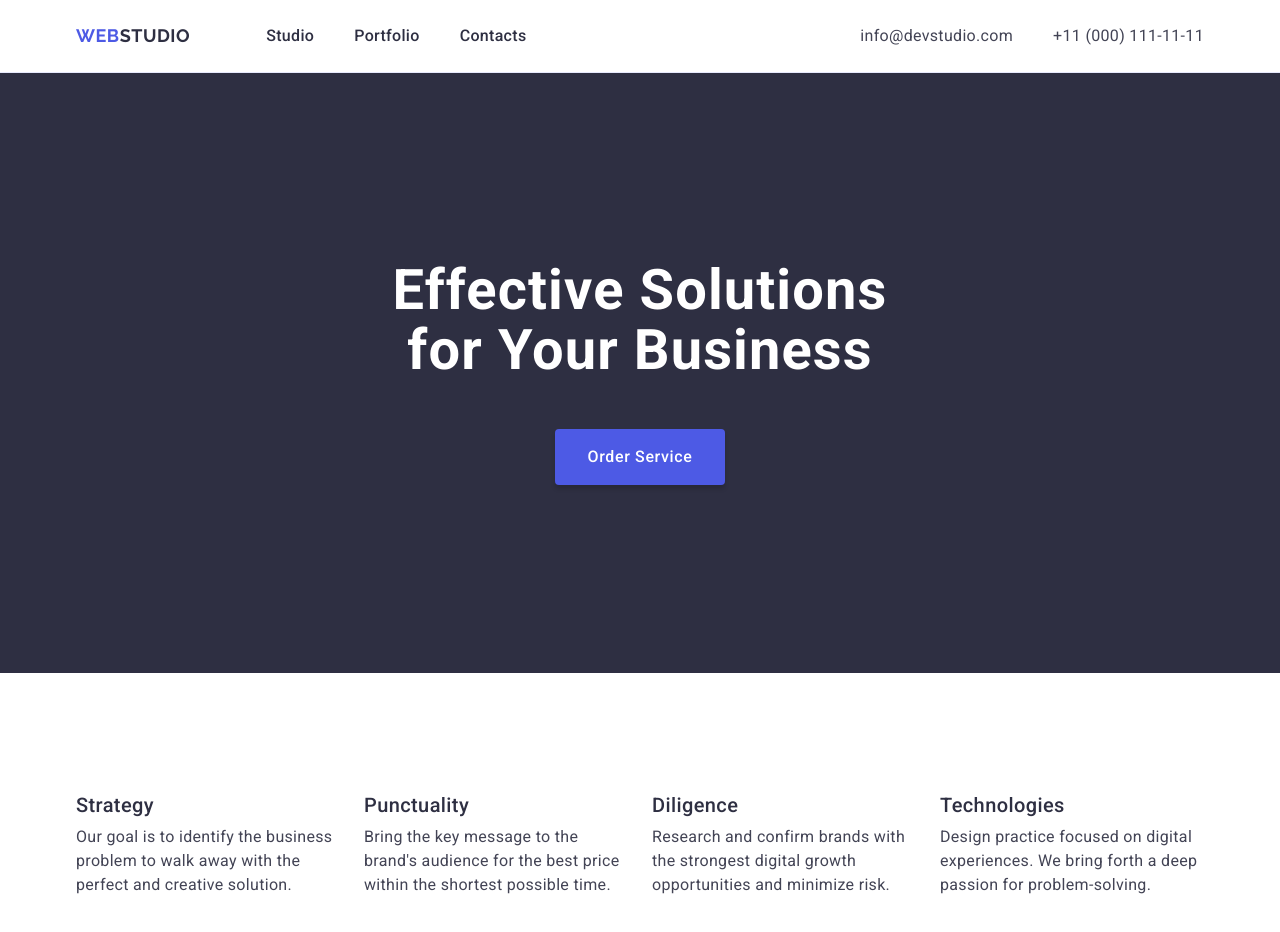
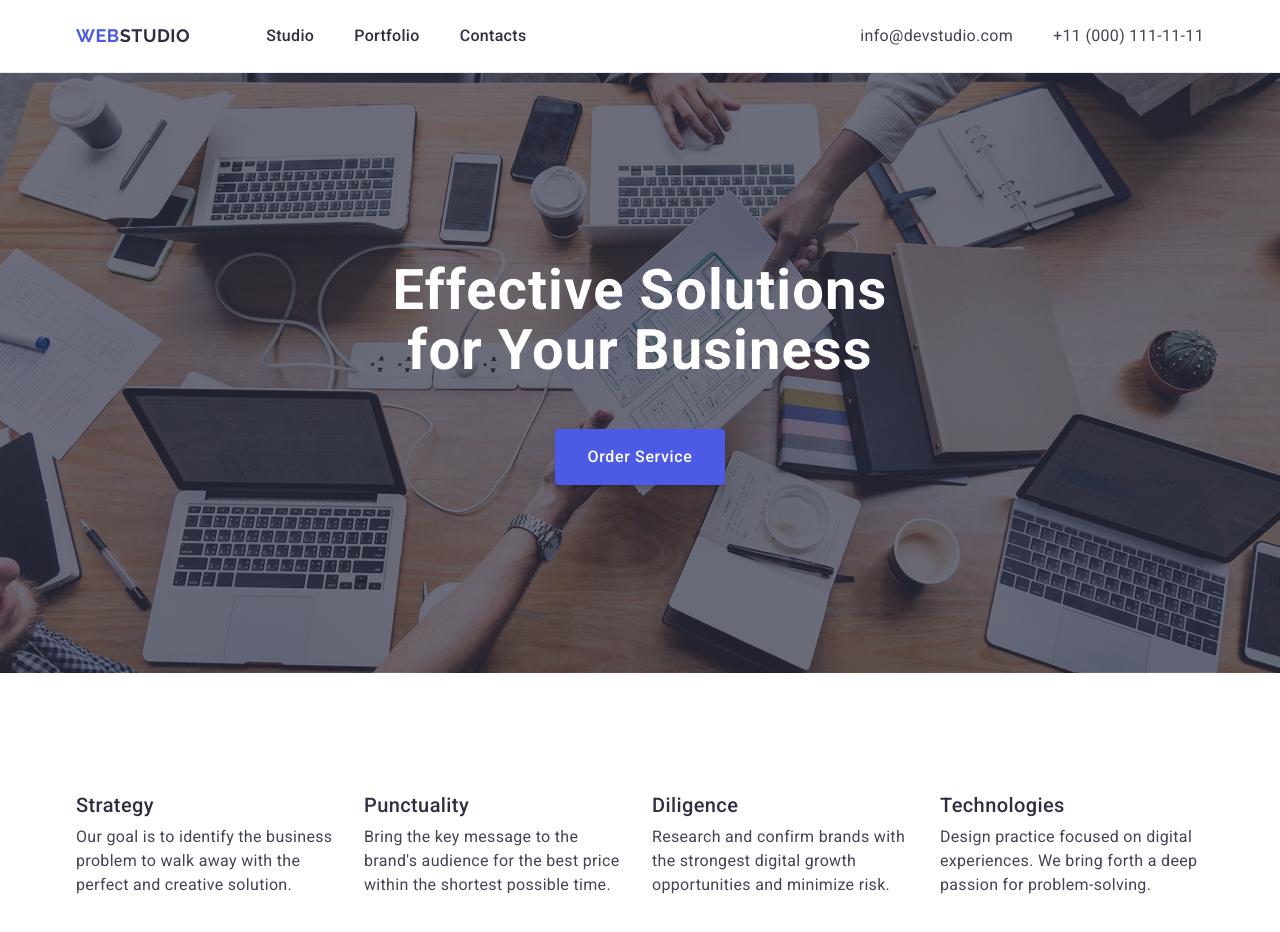
Before and after one commit to irendevian/goit-markup-hw-04, a plain HTML site: page index.html in a window 1280 px wide. Shown: the top 932 px of the page. Drawn offline with nearby package versions, Linux system fonts and the light colour scheme.

Commit message:
add background image

```diff
--- a/css/styles.css
+++ b/css/styles.css
@@ -123,6 +123,14 @@ img {
 .hero {
   background: #2e2f42;
   padding: 188px 0;
+  background-image: linear-gradient(
+      rgba(46, 47, 66, 0.7),
+      rgba(46, 47, 66, 0.7)
+    ),
+    url(../images/people-office-1-min.jpg);
+  background-repeat: no-repeat;
+  background-position: center;
+  background-size: cover;
 }
 
 .title {
```
Also changed, not shown: images/people-office-1-min.jpg (added), 1 other file.
